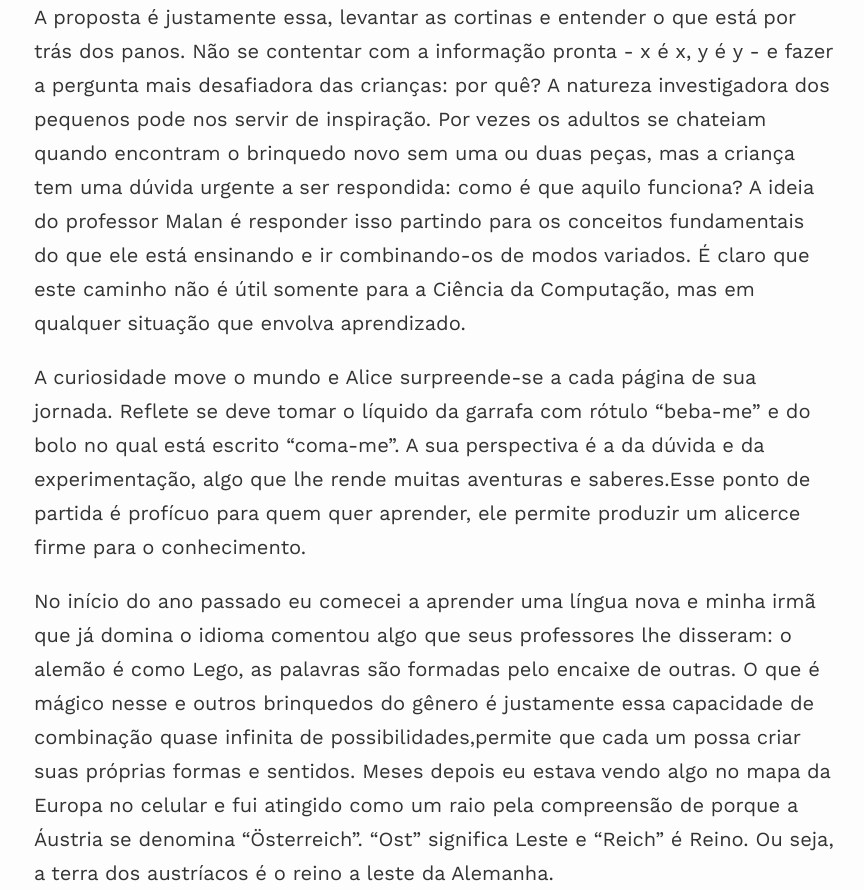
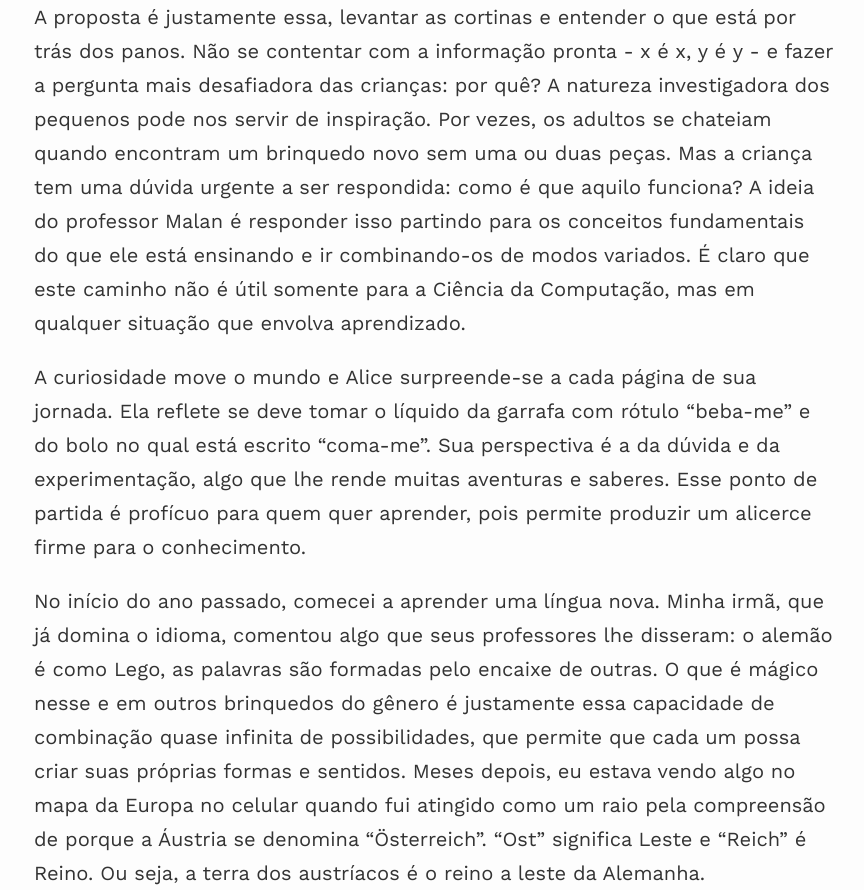
Before and after one commit to 0jonjo/0jonjo.github.io, a Jekyll site: the page built from _posts/2023-10-01-alice-lego.md, in a window 1280 px wide and 1400 px high, scrolled down 835 px. Shown: the part 255-1145 px from the top of the window, without its empty margins (206-1070 px from the left). Built offline with Jekyll 4.4.1, drawn with Linux system fonts in a browser that asks for light colours; nearby versions of some CDN libraries; some of the changed text lies outside the part shown; grey boxes are pictures that could not be loaded.

Commit message:
correções de português alice lego

```diff
--- a/_posts/2023-10-01-alice-lego.md
+++ b/_posts/2023-10-01-alice-lego.md
@@ -8,18 +8,18 @@ youtubeId:
 image: https://github.com/0jonjo/0jonjo.github.io/assets/64807181/2cc9ba4b-6a9b-4477-a359-004b983aeef4
 ---
 
-Ao longo das primeiras semanas do curso [CS50](https://www.youtube.com/user/cs50tv), me chamou atenção uma expressão repetida diversas vezes pelo professor [David Malan](https://www.instagram.com/davidjmalan/): "see under the hood". A tradução literal - "ver debaixo do capô" - não nos dá pistas seguras sobre o que Malan quer dizer, mas ele está falando em aprender investigando como as coisas funcionam. Parece um conselho óbvio, ir além da superfície para compreender melhor algo, no entanto, é quase um pecado - em um mundo cada vez mais acelerado - aconselhar alguém a imitar [Alice](https://pt.wikipedia.org/wiki/Alice_no_Pa%C3%ADs_das_Maravilhas) e descer em um buraco perseguindo o Coelho Branco.
+Ao longo das primeiras semanas do curso [CS50](https://www.youtube.com/user/cs50tv), uma expressão repetida diversas vezes pelo professor [David Malan](https://www.instagram.com/davidjmalan/) chamou minha atenção: “see under the hood”. A tradução literal - “ver debaixo do capô” - não nos dá pistas seguras sobre o que Malan quer dizer. Ele está falando em aprender investigando como as coisas funcionam. Parece um conselho óbvio, ir além da superfície para compreender melhor algo. No entanto, é quase um pecado - em um mundo cada vez mais acelerado - aconselhar alguém a imitar [Alice](https://pt.wikipedia.org/wiki/Alice_no_Pa%C3%ADs_das_Maravilhas) e descer em um buraco perseguindo o Coelho Branco.
 
 <img src="https://github.com/0jonjo/0jonjo.github.io/assets/64807181/54a4517d-e65d-4d5b-ba07-2909b169565a" width="50%" >
 
-A proposta é justamente essa, levantar as cortinas e entender o que está por trás dos panos. Não se contentar com a informação pronta - x é x, y é y - e fazer a pergunta mais desafiadora das crianças: por quê? A natureza investigadora dos pequenos pode nos servir de inspiração. Por vezes os adultos se chateiam quando encontram o brinquedo novo sem uma ou duas peças, mas a criança tem uma dúvida urgente a ser respondida: como é que aquilo funciona? A ideia do professor Malan é responder isso partindo para os conceitos fundamentais do que ele está ensinando e ir combinando-os de modos variados. É claro que este caminho não é útil somente para a Ciência da Computação, mas em qualquer situação que envolva aprendizado.
+A proposta é justamente essa, levantar as cortinas e entender o que está por trás dos panos. Não se contentar com a informação pronta - x é x, y é y - e fazer a pergunta mais desafiadora das crianças: por quê? A natureza investigadora dos pequenos pode nos servir de inspiração. Por vezes, os adultos se chateiam quando encontram um brinquedo novo sem uma ou duas peças. Mas a criança tem uma dúvida urgente a ser respondida: como é que aquilo funciona? A ideia do professor Malan é responder isso partindo para os conceitos fundamentais do que ele está ensinando e ir combinando-os de modos variados. É claro que este caminho não é útil somente para a Ciência da Computação, mas em qualquer situação que envolva aprendizado.
 
-A curiosidade move o mundo e Alice surpreende-se a cada página de sua jornada. Reflete se deve tomar o líquido da garrafa com rótulo "beba-me" e do bolo no qual está escrito "coma-me". A sua perspectiva é a da dúvida e da experimentação, algo que lhe rende muitas aventuras e saberes.Esse ponto de partida é profícuo para quem quer aprender, ele permite produzir um alicerce firme para o conhecimento.
+A curiosidade move o mundo e Alice surpreende-se a cada página de sua jornada. Ela reflete se deve tomar o líquido da garrafa com rótulo “beba-me” e do bolo no qual está escrito “coma-me”. Sua perspectiva é a da dúvida e da experimentação, algo que lhe rende muitas aventuras e saberes. Esse ponto de partida é profícuo para quem quer aprender, pois permite produzir um alicerce firme para o conhecimento.
 
-No início do ano passado eu comecei a aprender uma língua nova e minha irmã que já domina o idioma comentou algo que seus professores lhe disseram: o alemão é como Lego, as palavras são formadas pelo encaixe de outras. O que é mágico nesse e outros brinquedos do gênero é justamente essa capacidade de combinação quase infinita de possibilidades,permite que cada um possa criar suas próprias formas e sentidos. Meses depois eu estava vendo algo no mapa da Europa no celular e fui atingido como um raio pela compreensão de porque a Áustria se denomina "Österreich". "Ost" significa Leste e "Reich" é Reino. Ou seja, a terra dos austríacos é o reino a leste da Alemanha.
+No início do ano passado, comecei a aprender uma língua nova. Minha irmã, que já domina o idioma, comentou algo que seus professores lhe disseram: o alemão é como Lego, as palavras são formadas pelo encaixe de outras. O que é mágico nesse e em outros brinquedos do gênero é justamente essa capacidade de combinação quase infinita de possibilidades, que permite que cada um possa criar suas próprias formas e sentidos. Meses depois, eu estava vendo algo no mapa da Europa no celular quando fui atingido como um raio pela compreensão de porque a Áustria se denomina "Österreich". "Ost" significa Leste e "Reich" é Reino. Ou seja, a terra dos austríacos é o reino a leste da Alemanha.
 
 <img src="https://github.com/0jonjo/0jonjo.github.io/assets/64807181/2cc9ba4b-6a9b-4477-a359-004b983aeef4" width="70%" >
 
-Felizmente não apenas as palavras e as peças de Lego - que nasceram ali perto, [numa carpintaria na Dinamarca](https://pt.wikipedia.org/wiki/Hist%C3%B3ria_do_Lego) - tem essa característica de produzir novas formas a partir da junção de outras. O modo como entendemos o que nos rodeia é pessoal e apenas parcialmente transferível para outras pessoas. Não é um método eficiente de aprendizado simplesmente copiar o modo como outra pessoa aprende. É interessante justamente formar seus próprios blocos de conhecimento com peças que recolhemos em lugares e tempos diferentes. Encaixa-las de vários modos até chegar numa estrutura firme, mas ao mesmo tempo capaz de ser reformulada com novos saberes que vamos adquirindo ao longo do caminho ou reacopladas para situações também diversas. Quanto mais fizermos isso, melhores seremos nessa reconfiguração de saberes. Quanto mais olharmos por trás dos panos, mais capazes seremos em entender os conceitos-chave e modela-los de modo criativo. Não sei se David Malan já brincou um dia com peças de Lego ou leu Alice no País das Maravilhas, mas que ele tem toda razão em insistir no "see under the hood".
+Felizmente, não apenas as palavras e as peças de Lego - que nasceram ali perto, [numa carpintaria na Dinamarca](https://pt.wikipedia.org/wiki/Hist%C3%B3ria_do_Lego) - têm a característica de produzir novas formas a partir da junção de outras. O modo como entendemos o que nos rodeia é pessoal e apenas parcialmente transferível para outras pessoas. Não é um método eficiente de aprendizado simplesmente copiar o modo como outra pessoa aprende. É interessante, justamente, formar seus próprios blocos de conhecimento com peças que recolhemos em lugares e tempos diferentes. Encaixá-las de vários modos até chegar numa estrutura firme, mas ao mesmo tempo capaz de ser reformulada com novos saberes que vamos adquirindo ao longo do caminho ou reaproveitadas em situações diversas. Quanto mais fizermos isso, melhores seremos nessa reconfiguração de saberes. Quanto mais olharmos por trás dos panos, mais capazes seremos de entender os conceitos-chave e modelá-los de modo criativo. Não sei se David Malan já brincou um dia com peças de Lego ou leu Alice no País das Maravilhas, mas ele tem toda razão em insistir no “see under the hood”.
 
 >Imagens: [Alice in Wonderland](https://openverse.org/image/3c272792-878b-48a8-ac85-54a7fe9e0c69) e [Unemployment was high in lego land ](https://openverse.org/image/c1321369-9be1-4fc1-862a-e6fc0486a0fc). Fonte: [Open Verse, Creative Commons 2.0](https://openverse.org/)
```
